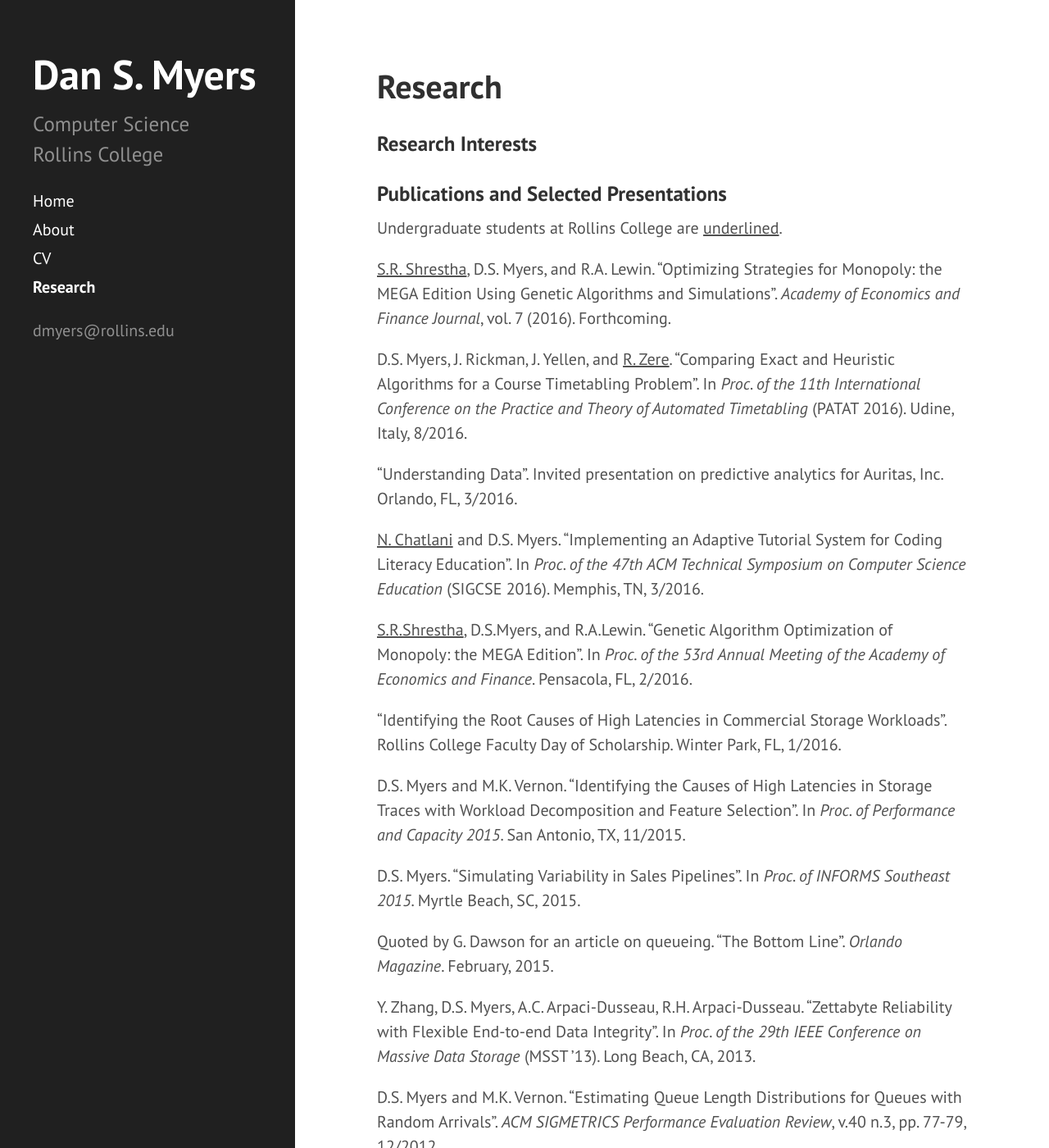
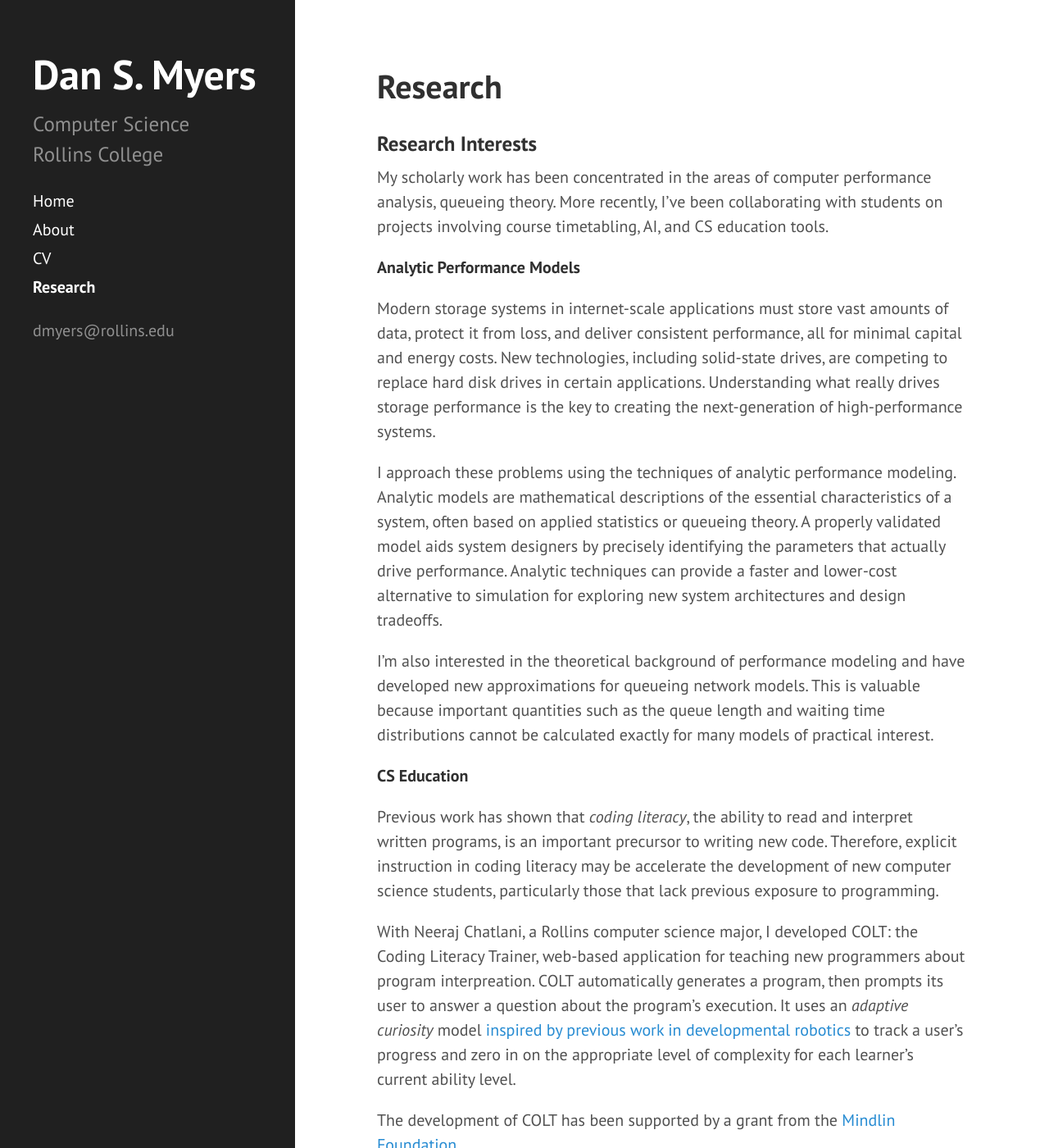
Before and after one commit to dansmyers/dansmyers.github.io-archived, a Jekyll site: the page built from research.md, in a window 1280 px wide and 1400 px high. Shown: the whole window at 82% size. Built offline with Jekyll 4.4.1, drawn with Linux system fonts in a browser that asks for light colours; some of the changed text lies outside the part shown.

Commit message:
Update research.md

```diff
--- a/research.md
+++ b/research.md
@@ -5,9 +5,31 @@ permalink: /research/
 ---
 ### Research Interests
 
+My scholarly work has been concentrated in the areas of computer performance analysis, queueing theory. More recently, I've been collaborating with students on projects involving course timetabling, AI, and CS education tools.
+
+**Analytic Performance Models**
+
+Modern storage systems in internet-scale applications must store vast amounts of data, protect it from loss, and deliver consistent performance, all for minimal capital and energy costs. New technologies, including solid-state drives, are competing to replace hard disk drives in certain applications. Understanding what really drives storage performance is the key to creating the next-generation of high-performance systems.
+
+I approach these problems using the techniques of analytic performance modeling. Analytic models are mathematical descriptions of the essential characteristics of a system, often based on applied statistics or queueing theory. A properly validated model aids system designers by precisely identifying the parameters that actually drive performance. Analytic techniques can provide a faster and lower-cost alternative to simulation for exploring new system architectures and design tradeoffs.
+
+I'm also interested in the theoretical background of performance modeling and have developed new approximations for queueing network models. This is valuable because important quantities such as the queue length and waiting time distributions cannot be calculated exactly for many models of practical interest.
+
+**CS Education**
+
+Previous work has shown that *coding literacy*, the ability to read and interpret written programs, is an important precursor to writing new code. Therefore, explicit instruction in coding literacy may be accelerate the development of new computer science students, particularly those that lack previous exposure to programming.
+
+With Neeraj Chatlani, a Rollins computer science major, I developed COLT: the Coding Literacy Trainer, web-based application for teaching new programmers about program interpreation. COLT automatically generates a program, then prompts its user to answer a question about the program's execution. It uses an *adaptive curiosity* model [inspired by previous work in developmental robotics](https://www.cs.swarthmore.edu/~meeden/) to track a user's progress and zero in on the appropriate level of complexity for each learner's current ability level.
+
+The development of COLT has been supported by a grant from the [Mindlin Foundation](https://mindlinfoundation.org).
+
+**Timetabling**
+
+Recently, Dr. Jay Yellen of the Rollins math department and I have been collaborating to create a new course timetabling system for the college. Our system, based on Dr. Yellen's previous work, models the scheduling problem as a coloring of a weighted graph. We are currently working on developing fast, admissible heuristics for a search over the space of possible room and timeslot assignments.
+
 
 ### Publications and Selected Presentations
-Undergraduate students at Rollins College are <u>underlined</u>.
+Undergraduate student co-authors at Rollins College are <u>underlined</u>.
 
 <u>S.R. Shrestha</u>, D.S. Myers, and R.A. Lewin. “Optimizing Strategies for Monopoly: the MEGA Edition Using Genetic Algorithms and Simulations”. *Academy of Economics and Finance Journal*, vol. 7 (2016). Forthcoming.
 
```
